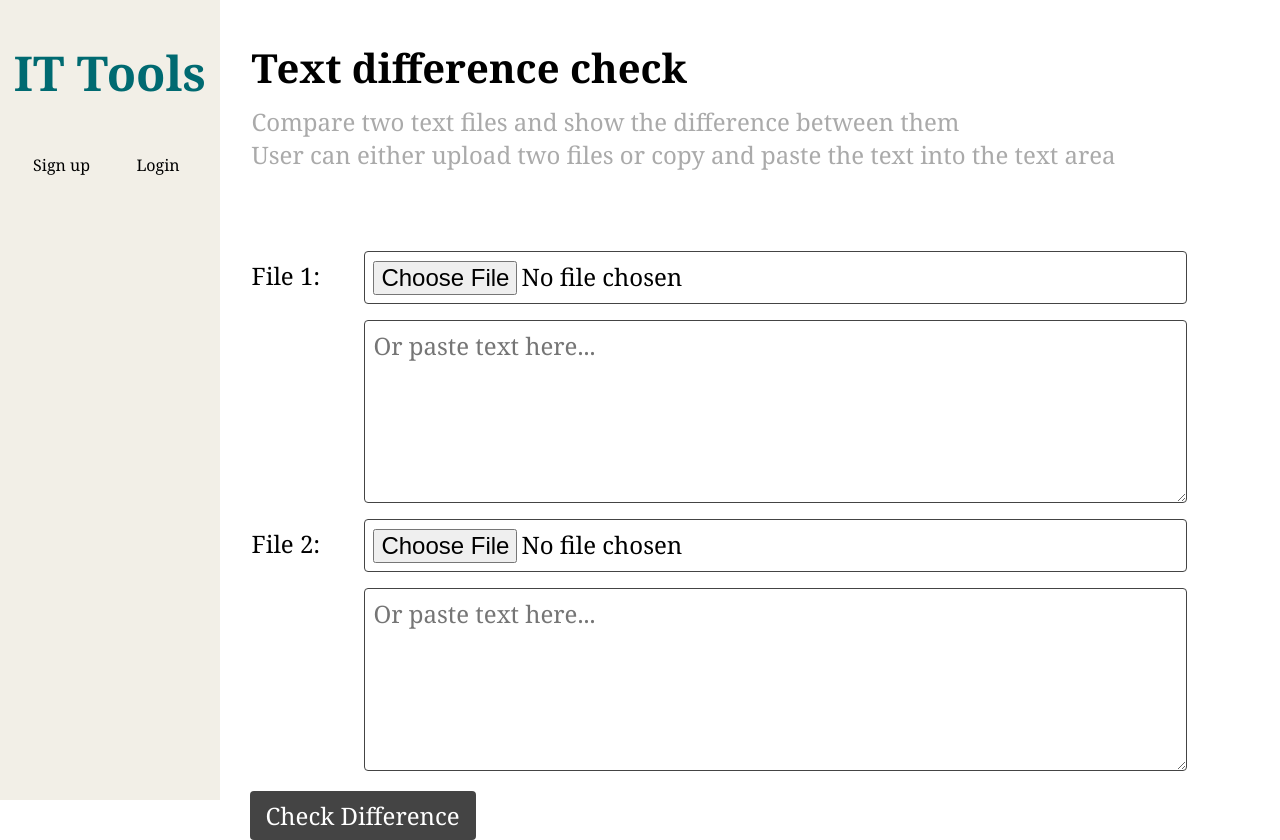
After one commit to codefulTM/it-tools, a Django app: page /category/8/text-difference-checker in a window 1280 px wide. The commit adds this page. Run offline with Django 5.2, Linux system fonts and the light colour scheme; data that the repository does not hold is empty; some libraries are stand-ins or nearby versions.

Commit message:
Create text_difference_checker.html
Added a new HTML template for the text difference checker tool.

```diff
--- a/tkpmproject/it_tools/backend/static/tool.css
+++ b/tkpmproject/it_tools/backend/static/tool.css
@@ -168,3 +168,11 @@
     row-gap: 16px;
     border-radius: 5px;
 }
+
+.text-difference-checker-container {
+    display: grid;
+    grid-template-columns: 10% 80%;
+    column-gap: 10px;
+    row-gap: 16px;
+    border-radius: 5px;
+}
--- /dev/null
+++ b/tkpmproject/it_tools/backend/templates/tools/text_difference_checker.html
@@ -0,0 +1,61 @@
+{% extends "master.html" %}
+
+{% block content %}
+<h2 class="tool-name">Text difference check</h2>
+
+<p class="tool-des">
+    Compare two text files and show the difference between them
+    <br>
+    User can either upload two files or copy and paste the text into the text area
+</p>
+
+<form action="/text_difference_check/" method="post" enctype="multipart/form-data">
+    <div class="tool-body text-difference-checker-container">
+        {% csrf_token %}
+        <label class="normal-label-down">File 1:</label>
+        <input class="normal-input" type="file" name="file1" id="file1" required>
+
+        <label class="normal-label"></label>
+        <textarea class="normal-input" name="text1" rows="5" id="text1" placeholder="Or paste text here..."></textarea>
+
+        <label class="normal-label-down">File 2:</label>
+        <input class="normal-input" type="file" name="file2" id="file2" required>
+
+        <label class="normal-label"></label>
+        <textarea class="normal-input" name="text2" rows="5" id="text2" placeholder="Or paste text here..."></textarea>
+    </div>
+    <span>
+        <input type="submit" value="Check Difference" class="normal-btn">
+    </span>
+</form>
+<script>
+    const file1Input = document.getElementById('file1');
+    const file2Input = document.getElementById('file2');
+    const text1Area = document.getElementById('text1');
+    const text2Area = document.getElementById('text2');
+
+    file1Input.addEventListener('change', () => {
+        if (file1Input.files.length > 0) {
+            text1Area.value = ''; // Clear the text area if a file is selected
+        }
+    });
+
+    file2Input.addEventListener('change', () => {
+        if (file2Input.files.length > 0) {
+            text2Area.value = ''; // Clear the text area if a file is selected
+        }
+    });
+
+    text1Area.addEventListener('input', () => {
+        if (text1Area.value.trim() !== '') {
+            file1Input.value = ''; // Clear the file input if text is entered
+        }
+    });
+
+    text2Area.addEventListener('input', () => {
+        if (text2Area.value.trim() !== '') {
+            file2Input.value = ''; // Clear the file input if text is entered
+        }
+    });
+</script>
+{% endblock %}
--- a/tkpmproject/it_tools/backend/urls.py
+++ b/tkpmproject/it_tools/backend/urls.py
@@ -8,6 +8,7 @@ urlpatterns = [
     path('category/7/random-prime-generator', views.random_prime_generator_tool, name='random_prime_generator'),
     path('category/7/random-name-generator', views.random_name_generator_tool, name='random_name_generator'),
     path('category/7/random-date-generator', views.random_date_generator_tool, name='random_date_generator'),
+    path('category/8/text-difference-checker', views.text_difference_checker_tool, name='text_difference_checker'),
     path('login/', views.login, name="login"),
     path('signup/', views.signup, name="signup"),
     path('logout/', views.logout, name='logout'),
--- a/tkpmproject/it_tools/backend/views.py
+++ b/tkpmproject/it_tools/backend/views.py
@@ -102,6 +102,10 @@ def random_date_generator_tool(request):
     context = get_master_context(request)
     return render(request, 'tools/random_date_generator.html', context)
 
+def text_difference_checker_tool(request):
+    context = get_master_context(request)
+    return render(request, 'tools/text_difference_checker.html', context)
+
 def get_master_context(request):
     # Get all it tools and convert query set to a list of objects
     it_tools = json.dumps(list(get_all_tools()), default=str)
```
